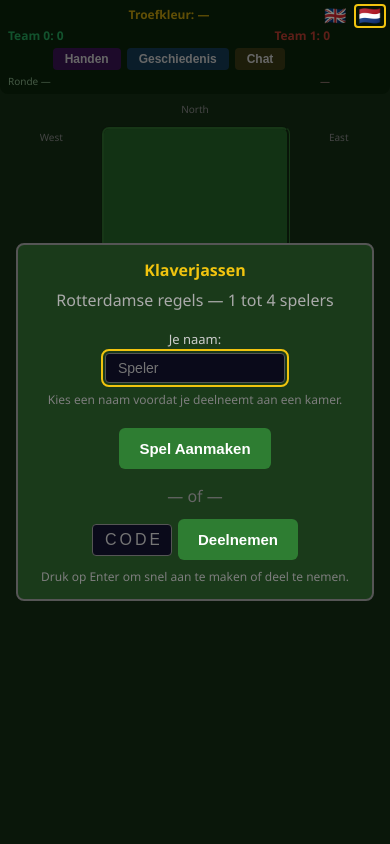
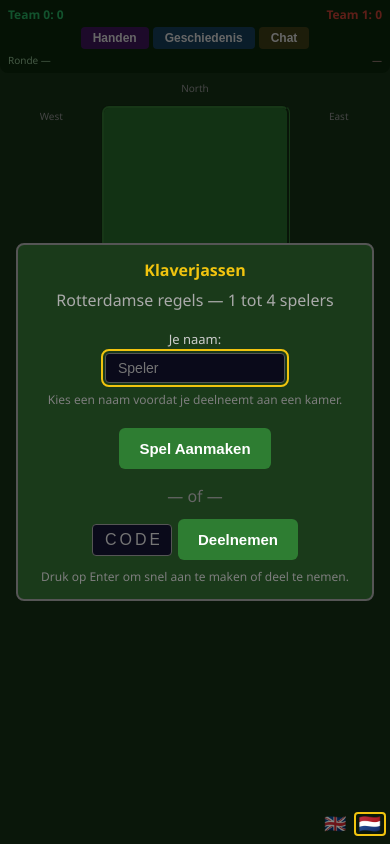
Before and after one commit to HansHoogerwerf/eenkaartjeleggen, a Flask app: page / in a window 390 px wide. Run offline with Flask 3, Linux system fonts and the light colour scheme; some libraries are stand-ins or nearby versions.

Commit message:
Improve UX: card suit visibility, button layout, language switcher, trump indicator
- Make suit symbols 1.5× larger than rank on cards and trick slots so ♠/♣ are easier to distinguish by shape
- Fix score panel buttons overflowing off the left edge on iPhone SE and similar narrow screens by allowing flex-wrap and centering on mobile and tablet breakpoints
- Move language switcher from top-right to bottom-right so it no longer overlaps the score panel; remove padding-right workarounds that compensated for it
- Show trump card indicator as soon as a suit is offered for declaration, not only after someone declares
- Remove trump text label from score panel (superseded by the trump card indicator)
- Update default team names to "Team A" / "Team N" and page title to "Een kaartje leggen - Klaverjassen"

```diff
--- a/config.py
+++ b/config.py
@@ -68,7 +68,7 @@ CONFIG = AppConfig(
         default_score_limit=500,
         min_score_limit=50,
         max_score_limit=5000,
-        default_team_names=("Team 0", "Team 1"),
+        default_team_names=("Team A", "Team N"),
         max_team_name_len=16,
     ),
 )
--- a/main.py
+++ b/main.py
@@ -1373,8 +1373,8 @@ class KlaverjasGame:
                 round_done_data["total_rounds"] = self.boom_rounds
 
             self.notify("round_done", round_done_data)
-            self.log(f"Round result  →  Team 0: +{t0}   Team 1: +{t1}")
-            self.log(f"Running total →  Team 0: {self.scores[0]}   Team 1: {self.scores[1]}")
+            self.log(f"Round result  →  Team A: +{t0}   Team B: +{t1}")
+            self.log(f"Running total →  Team A: {self.scores[0]}   Team B: {self.scores[1]}")
             dealer = (dealer + 1) % 4
 
             # Wait for the host to advance to the next round
--- a/static/game_app.js
+++ b/static/game_app.js
@@ -391,9 +391,14 @@ socket.on("deal_done", data => {
 });
 
 socket.on("trump_offered", data => {
-    const color = isRed(data.suit) ? "red" : "var(--accent)";
-    document.getElementById("trump-label").innerHTML =
-        `<span style="color:${color}">${t("score.offered", {suit: data.suit, name: tSuit(data.suit), round: data.round_num})}</span>`;
+
+    const indicator = document.getElementById("trump-card-indicator");
+    const card = document.getElementById("trump-card");
+    if (indicator && card) {
+        card.className = isRed(data.suit) ? "card red" : "card";
+        card.innerHTML = `<span>${data.suit}</span><span>${data.suit}</span>`;
+        indicator.classList.add("active");
+    }
 });
 
 socket.on("bid", data => {
@@ -401,8 +406,6 @@ socket.on("bid", data => {
 });
 
 socket.on("trump_set", data => {
-    document.getElementById("trump-label").innerHTML =
-        `${t("score.trump", {suit: data.trump, team: data.declaring_team, player: data.declaring_player})}`;
 
     // Highlight declaring player's seat label
     clearDeclaringHighlight();
@@ -584,8 +587,7 @@ socket.on("reconnected", data => {
 
     // Restore trump indicator
     if (data.trump) {
-        document.getElementById("trump-label").innerHTML =
-            t("score.trump", {suit: data.trump, team: data.declaring_team, player: data.declaring_player});
+
         clearDeclaringHighlight();
         if (data.declaring_player_idx !== null && data.declaring_player_idx !== undefined) {
             document.getElementById(labelId(data.declaring_player_idx)).classList.add("declaring");
@@ -743,7 +745,6 @@ function newGame() {
     clearDeclaringHighlight();
     for (const id of SEAT_CARD_IDS)
         document.getElementById(id).innerHTML = "";
-    document.getElementById("trump-label").textContent = t("score.trump_default");
     const trumpInd = document.getElementById("trump-card-indicator");
     if (trumpInd) trumpInd.classList.remove("active");
     updateScores([0, 0]);
--- a/static/i18n.js
+++ b/static/i18n.js
@@ -3,7 +3,7 @@
 const TRANSLATIONS = {
     en: {
         // ── Page title ──
-        "page.title": "Klaverjassen — Rotterdam rules",
+        "page.title": "Een kaartje leggen - Klaverjassen",
 
         // ── Lobby ──
         "lobby.heading": "Klaverjassen",
@@ -160,7 +160,7 @@ const TRANSLATIONS = {
 
     nl: {
         // ── Paginatitel ──
-        "page.title": "Klaverjassen — Rotterdamse regels",
+        "page.title": "Een kaartje leggen - Klaverjassen",
 
         // ── Lobby ──
         "lobby.heading": "Klaverjassen",
--- a/static/style.css
+++ b/static/style.css
@@ -52,7 +52,6 @@ body {
 
 .score-team0 { color: var(--green-txt); font-weight: bold; font-size: 14px; }
 .score-team1 { color: var(--red-txt);   font-weight: bold; font-size: 14px; }
-#trump-label { color: var(--accent); font-weight: bold; font-size: 15px; display: flex; align-items: center; gap: 6px; }
 .trump-suit {
     font-size: 28px;
     line-height: 1;
@@ -279,6 +278,13 @@ body {
     color: var(--black-suit);
 }
 .card-face.red { color: var(--red-suit); }
+
+/* Suit symbol is rendered larger than the rank so ♠/♣/♥/♦ are easy to distinguish */
+.card-face span:last-child,
+.trick-slot span:last-child {
+    font-size: 1.5em;
+    line-height: 1.1;
+}
 
 .card-face.legal {
     cursor: pointer;
@@ -833,7 +839,7 @@ input:focus-visible {
 
 #lang-switcher {
     position: fixed;
-    top: 8px;
+    bottom: 12px;
     right: 12px;
     z-index: 200;
     display: flex;
@@ -972,9 +978,9 @@ input:focus-visible {
 /* ─── Responsive — mobile ────────────────────────────────────────────── */
 
 @media (max-width: 600px) {
-    /* Language switcher: smaller, don't overlap score */
+    /* Language switcher: smaller on mobile */
     #lang-switcher {
-        top: 4px;
+        bottom: 8px;
         right: 4px;
         gap: 2px;
     }
@@ -986,7 +992,6 @@ input:focus-visible {
     /* Score panel: stack vertically */
     #score-panel {
         padding: 6px 8px;
-        padding-right: 60px; /* make room for lang switcher */
     }
     .score-top {
         flex-wrap: wrap;
@@ -994,9 +999,8 @@ input:focus-visible {
         font-size: 12px;
     }
     .score-team0, .score-team1 { font-size: 12px; }
-    #trump-label { font-size: 12px; order: -1; width: 100%; justify-content: center; }
     .trump-suit { font-size: 22px; }
-    .score-buttons { order: 10; width: 100%; justify-content: center; }
+    .score-buttons { order: 10; width: 100%; justify-content: center; flex-wrap: wrap; gap: 4px; }
     .score-bottom { font-size: 10px; flex-wrap: wrap; gap: 2px; }
 
     /* Table: tighter */
@@ -1088,7 +1092,7 @@ input:focus-visible {
 
 /* Medium screens (tablets) */
 @media (max-width: 768px) and (min-width: 601px) {
-    #score-panel { padding-right: 70px; }
+    .score-buttons { width: 100%; justify-content: center; }
     .history-modal { min-width: unset !important; width: 90vw; }
     .hands-modal { min-width: unset !important; }
     .modal { min-width: unset !important; }
--- a/templates/index.html
+++ b/templates/index.html
@@ -151,7 +151,6 @@
 <div id="score-panel">
     <div class="score-top">
         <span class="score-team0" id="score-t0">Team 0: 0</span>
-        <span id="trump-label" data-i18n="score.trump_default">Trump: —</span>
         <div class="score-buttons">
             <button type="button" class="btn btn-hands" onclick="openHands()" data-i18n="btn.hands">Hands</button>
             <button type="button" class="btn btn-hist"  onclick="openHistory()" data-i18n="btn.history">History</button>
```
